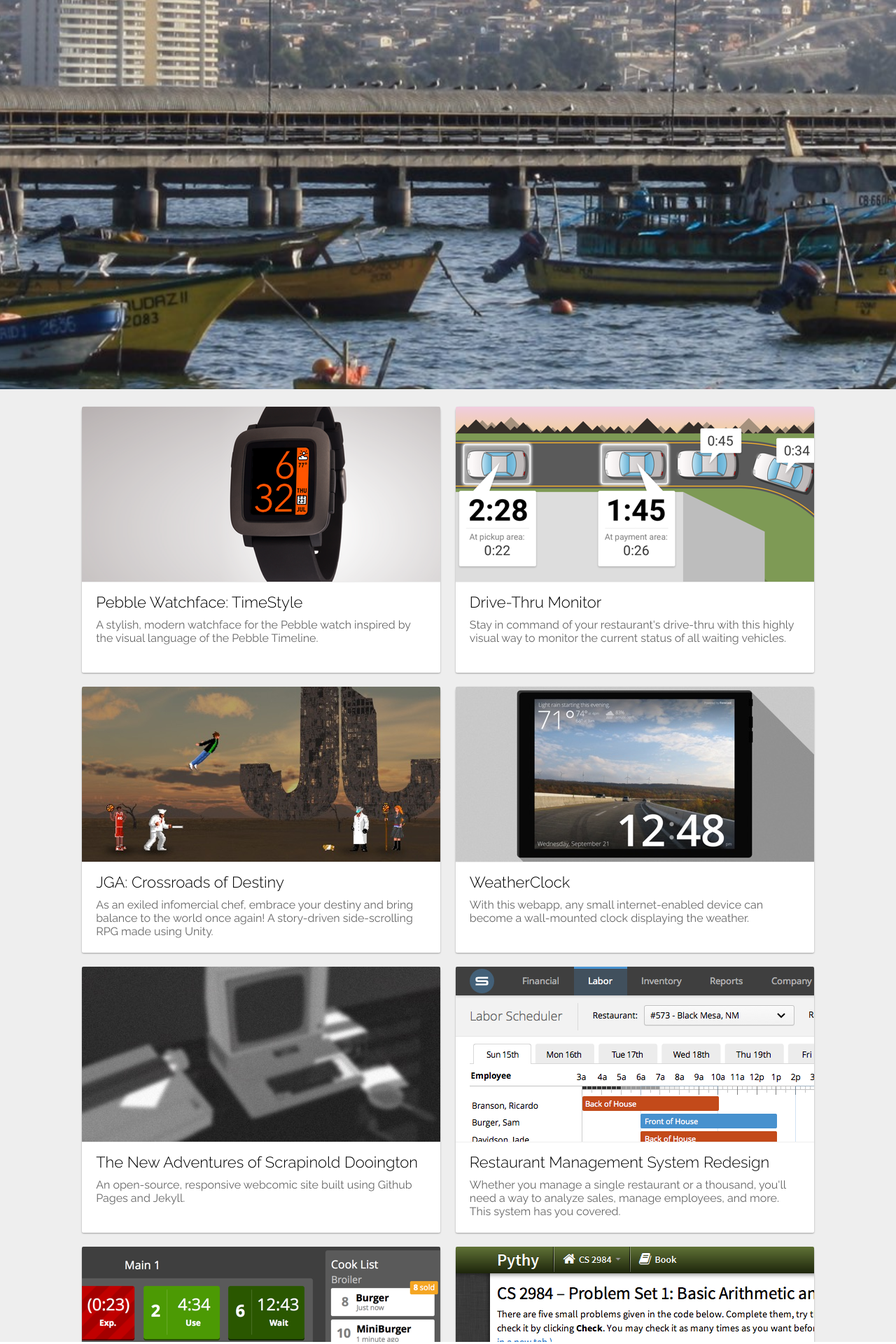
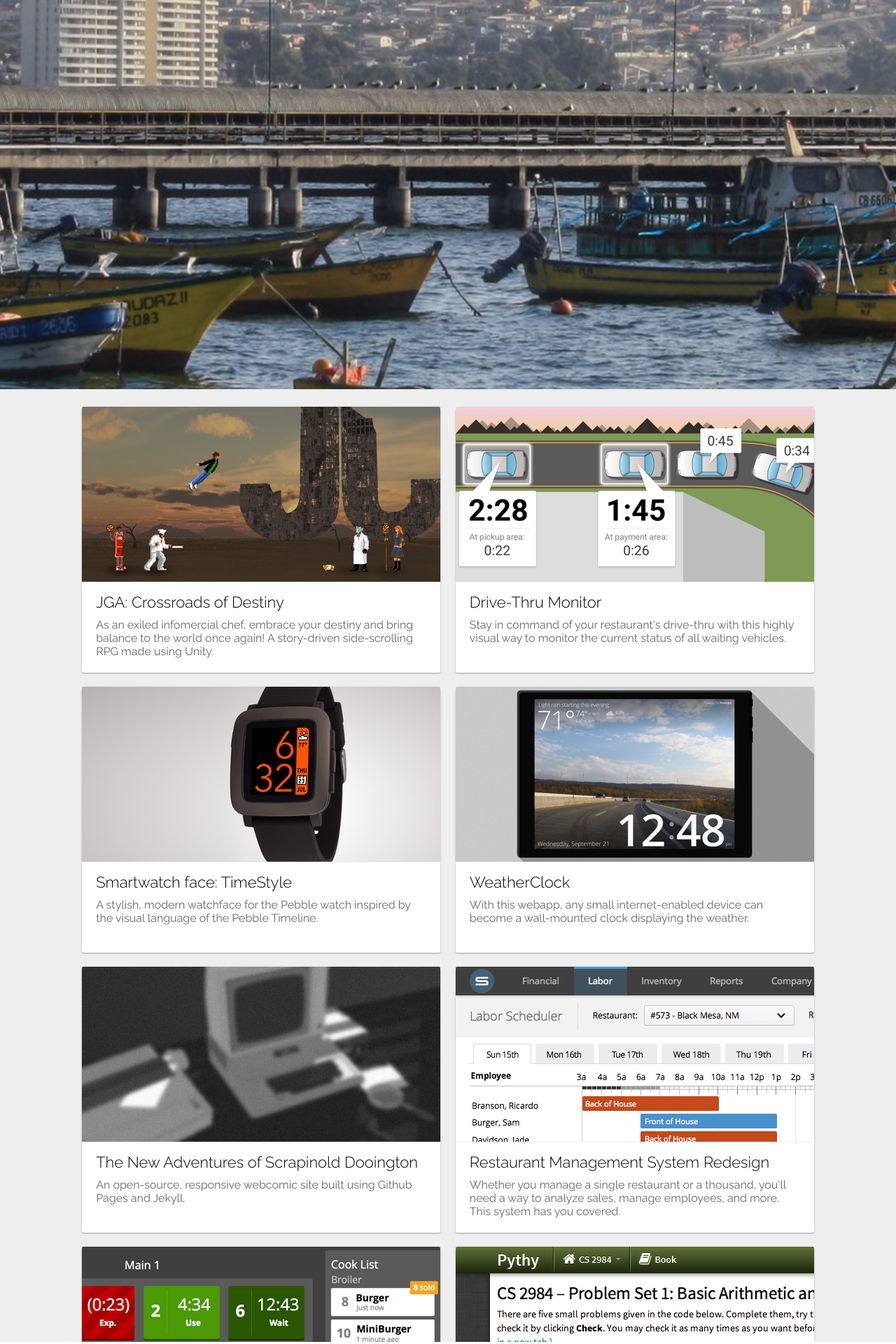
Before and after one commit to tilden/tilden.github.io, a Jekyll site: the page built from index.html, in a window 1280 px wide. Shown: the part 805-2725 px from the top of the page at 70% size. Built offline with Jekyll 4.4.1, drawn with Linux system fonts in a browser that asks for light colours; nearby versions of some CDN libraries.

Commit message:
Slight project reorder

```diff
--- a/_data/projects.yml
+++ b/_data/projects.yml
@@ -1,19 +1,18 @@
 
-- name: "Pebble Watchface: TimeStyle"
-  desc: "A stylish, modern watchface for the Pebble watch inspired by the visual language of the Pebble Timeline."
-  banner_img: "timestyle_banner.png"
-  url: "/projects/timestyle"
+- name: "JGA: Crossroads of Destiny"
+  desc: "As an exiled infomercial chef, embrace your destiny and bring balance to the world once again! A story-driven side-scrolling RPG made using Unity."
+  banner_img: "jga_banner.jpg"
+  url: "/projects/jga"
 
 - name: "Drive-Thru Monitor"
   desc: "Stay in command of your restaurant's drive-thru with this highly visual way to monitor the current status of all waiting vehicles."
   banner_img: "dt_banner.png"
   url: "/projects/drivethru"
 
-
-- name: "JGA: Crossroads of Destiny"
-  desc: "As an exiled infomercial chef, embrace your destiny and bring balance to the world once again! A story-driven side-scrolling RPG made using Unity."
-  banner_img: "jga_banner.jpg"
-  url: "/projects/jga"
+- name: "Smartwatch face: TimeStyle"
+  desc: "A stylish, modern watchface for the Pebble watch inspired by the visual language of the Pebble Timeline."
+  banner_img: "timestyle_banner.png"
+  url: "/projects/timestyle"
 
 - name: "WeatherClock"
   desc: "With this webapp, any small internet-enabled device can become a wall-mounted clock displaying the weather."
```
Also changed, not shown: 1 other file.
